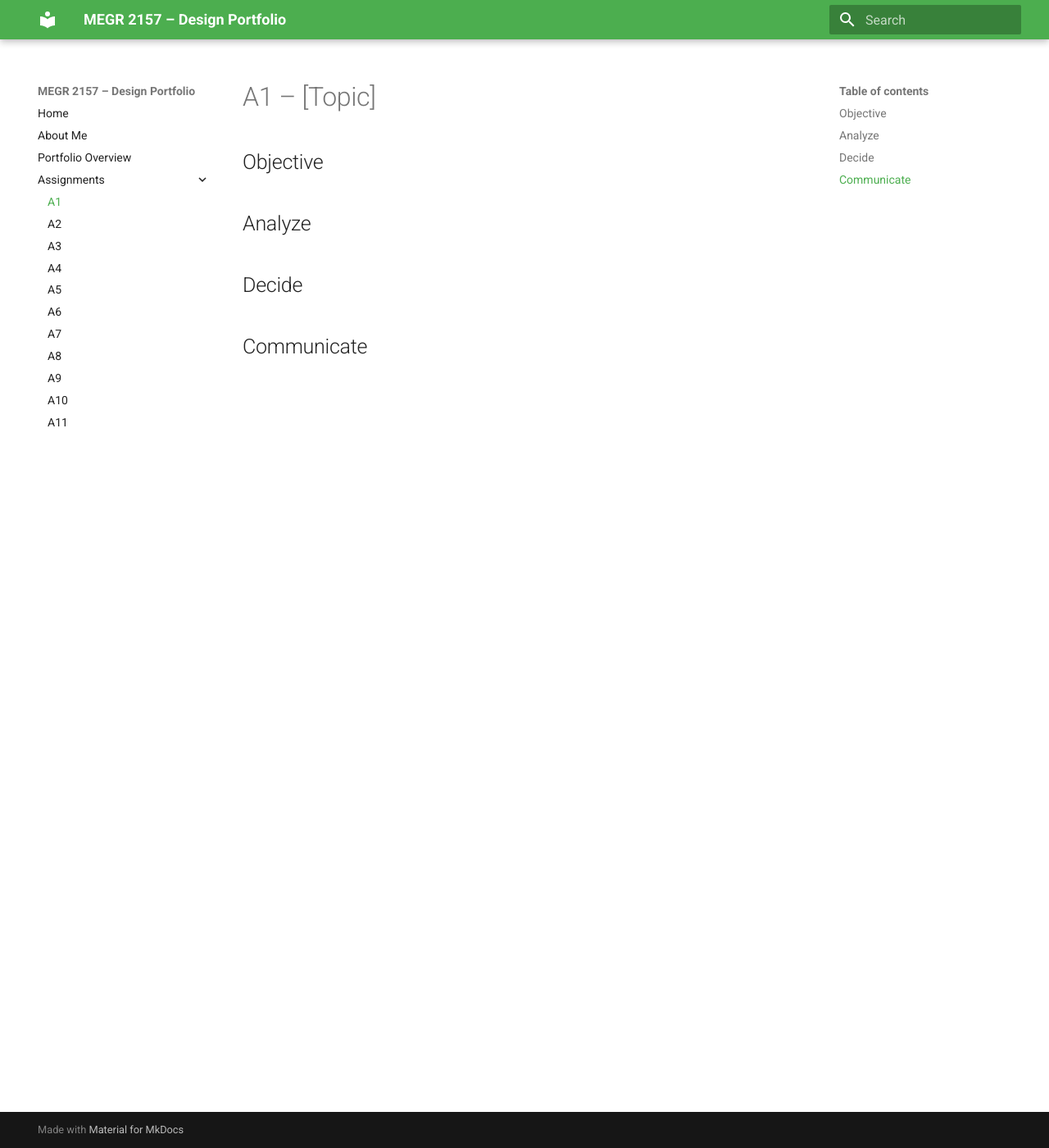
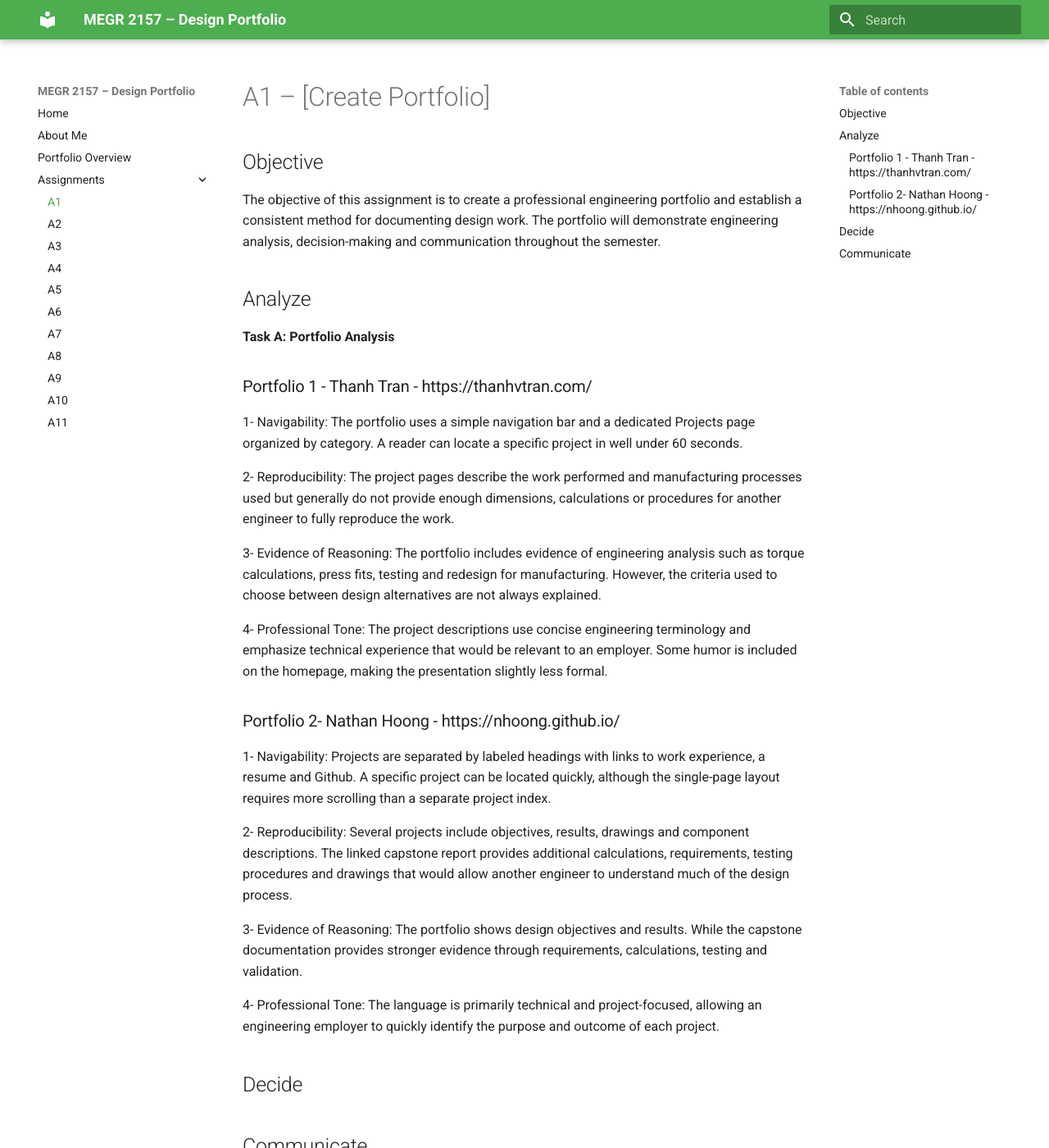
Before and after one commit to abdums/design-projects-portfolio, an MkDocs documentation site: the page built from docs/assignments/A01/index.md, in a window 1280 px wide and 1400 px high. Shown: the whole window at 82% size. Built offline with MkDocs 1.6.1 and Material for MkDocs 9.7.7, drawn with Linux system fonts in a browser that asks for light colours.

Commit message:
Revise A1 assignment and add portfolio analysis
Updated assignment title and added portfolio analysis section with evaluations of two portfolios.

```diff
--- a/docs/assignments/A01/index.md
+++ b/docs/assignments/A01/index.md
@@ -1,10 +1,31 @@
-# A1 – [Topic]
+# A1 – [Create Portfolio]
 
 ## Objective
-
+The objective of this assignment is to create a professional engineering portfolio and establish a consistent method for documenting design work. The portfolio will demonstrate engineering analysis, decision-making and communication throughout the semester.
 
 ## Analyze
 
+**Task A: Portfolio Analysis**
+
+### Portfolio 1 - Thanh Tran - https://thanhvtran.com/
+
+1- Navigability: The portfolio uses a simple navigation bar and a dedicated Projects page organized by category. A reader can locate a specific project in well under 60 seconds.
+
+2- Reproducibility: The project pages describe the work performed and manufacturing processes used but generally do not provide enough dimensions, calculations or procedures for another engineer to fully reproduce the work.
+
+3- Evidence of Reasoning: The portfolio includes evidence of engineering analysis such as torque calculations, press fits, testing and redesign for manufacturing. However, the criteria used to choose between design alternatives are not always explained.
+
+4- Professional Tone: The project descriptions use concise engineering terminology and emphasize technical experience that would be relevant to an employer. Some humor is included on the homepage, making the presentation slightly less formal.
+
+### Portfolio 2- Nathan Hoong - https://nhoong.github.io/
+
+1- Navigability: Projects are separated by labeled headings with links to work experience, a resume and Github. A specific project can be located quickly, although the single-page layout requires more scrolling than a separate project index.
+
+2- Reproducibility: Several projects include objectives, results, drawings and component descriptions. The linked capstone report provides additional calculations, requirements, testing procedures and drawings that would allow another engineer to understand much of the design process.
+
+3- Evidence of Reasoning: The portfolio shows design objectives and results. While the capstone documentation provides stronger evidence through requirements, calculations, testing and validation.
+
+4- Professional Tone: The language is primarily technical and project-focused, allowing an engineering employer to quickly identify the purpose and outcome of each project.
 
 ## Decide
 
```
